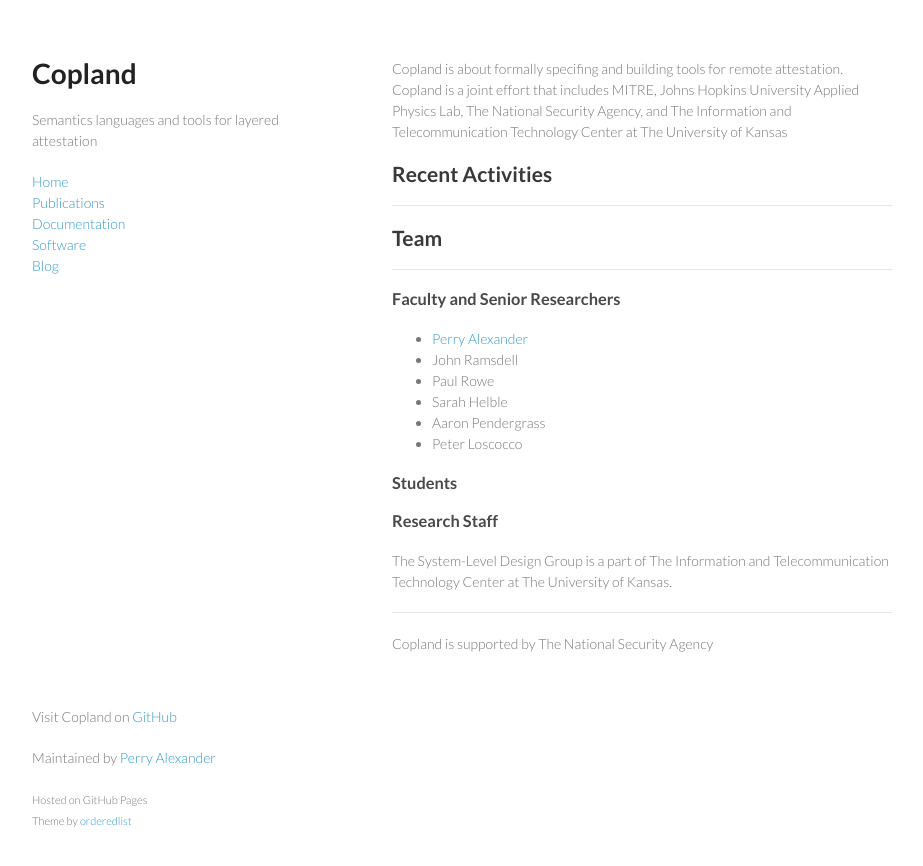
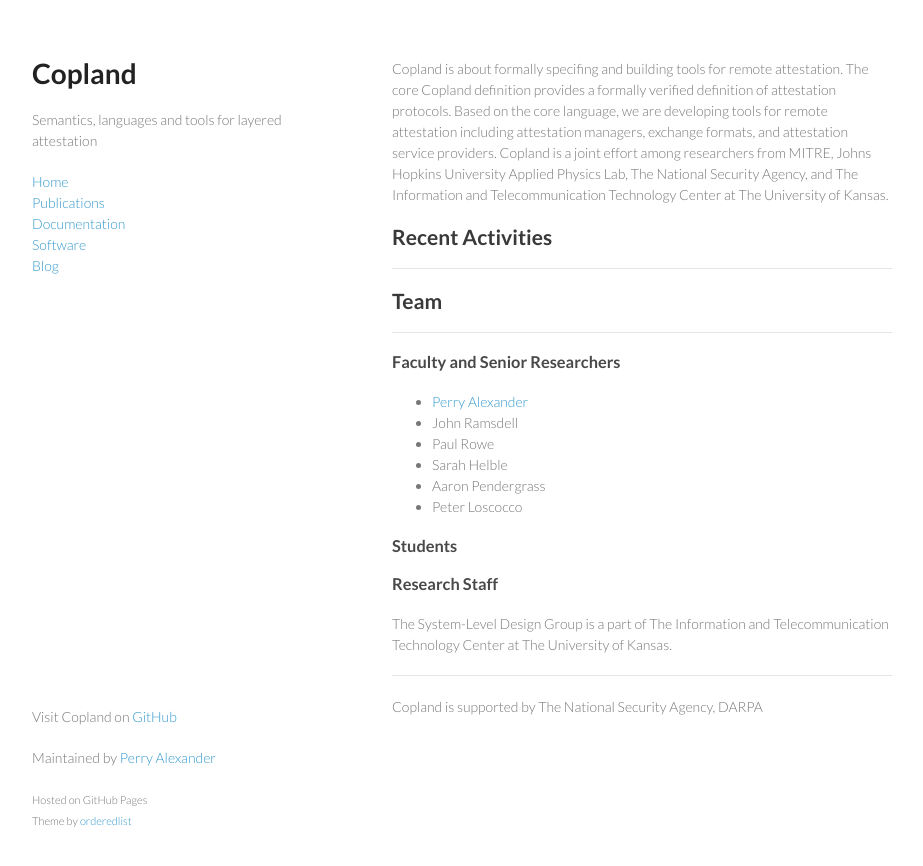
Before and after one commit to ku-sldg/copland, a Jekyll site: the page built from index.md, in a window 1280 px wide. Shown: the top 866 px of the page, without its empty margins (178-1101 px from the left). Built offline with Jekyll 4.4.1, drawn with Linux system fonts in a browser that asks for light colours; some of the changed lines change nothing that is shown.

Commit message:
updating info

```diff
--- a/_config.yml
+++ b/_config.yml
@@ -1,7 +1,7 @@
 baseurl: https://ku-sldg.github.io/copland/
 markdown: kramdown
 title: Copland
-subtitle: Semantics languages and tools for layered attestation
+subtitle: Semantics, languages and tools for layered attestation
 github: https://github.com/ku-sldg/copland
-description: Copland is about formally specifing and building tools for remote attestation.  Copland is a joint effort that includes MITRE, Johns Hopkins University Applied Physics Lab, The National Security Agency, and The Information and Telecommunication Technology Center at The University of Kansas
-sponsors: The National Security Agency
+description: Copland is about formally specifing and building tools for remote attestation.  The core Copland definition provides a formally verified definition of attestation protocols.  Based on the core language, we are developing tools for remote attestation including attestation managers, exchange formats, and attestation service providers.  Copland is a joint effort among researchers from MITRE, Johns Hopkins University Applied Physics Lab, The National Security Agency, and The Information and Telecommunication Technology Center at The University of Kansas.
+sponsors: The National Security Agency, DARPA
```
